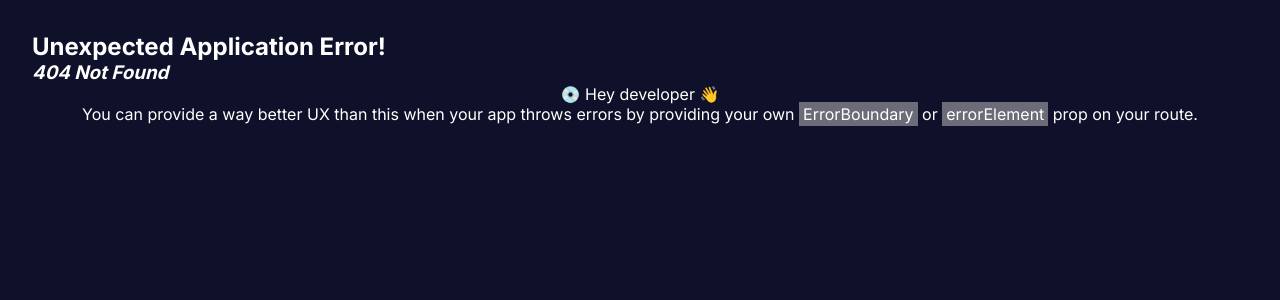
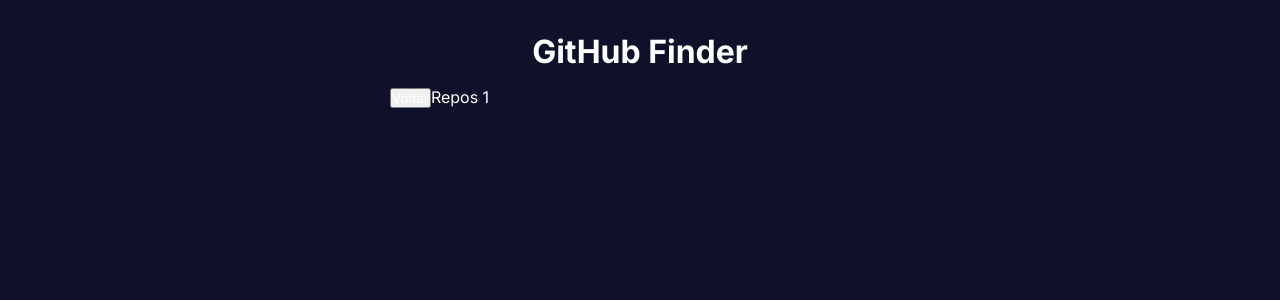
Before and after one commit to ederhscc/github_finder, a React (Vite) app: page /repos/1 in a window 1280 px wide. Before the commit this address had no page. Shown: the top 300 px of the page. Built offline with nearby package versions, Linux system fonts and the light colour scheme.

Commit message:
added page of repositories

```diff
--- /dev/null
+++ b/src/components/BackBtn.tsx
@@ -0,0 +1,13 @@
+import { useNavigate } from "react-router-dom"
+
+const BackBtn = () => {
+
+    const navigate = useNavigate()
+  return (
+    <>
+        <button onClick={() => navigate(-1)}>Voltar</button>
+    </>
+  )
+}
+
+export default BackBtn
--- a/src/main.tsx
+++ b/src/main.tsx
@@ -7,6 +7,7 @@
 
 // Pages
 import Home from "./routes/Home.tsx";
+import Repos from "./routes/Repos.tsx";
 
 const router = createBrowserRouter([
   {
@@ -17,6 +18,10 @@
         path: "/",
         element: <Home />,
       },
+      {
+        path: "/repos/:username",
+        element: <Repos />,
+      },
     ],
   },
 ]);
--- /dev/null
+++ b/src/routes/Repos.tsx
@@ -0,0 +1,19 @@
+import { useEffect, useState } from "react";
+import { useParams } from "react-router-dom";
+
+import classes from "./Repos.module.css";
+
+import BackBtn from "../components/BackBtn";
+
+const Repos = () => {
+  const { username } = useParams();
+
+  return (
+    <div>
+      <BackBtn />
+      Repos {username}
+    </div>
+  );
+};
+
+export default Repos;
```
Also changed, not shown: src/routes/Repos.module.css (added).
